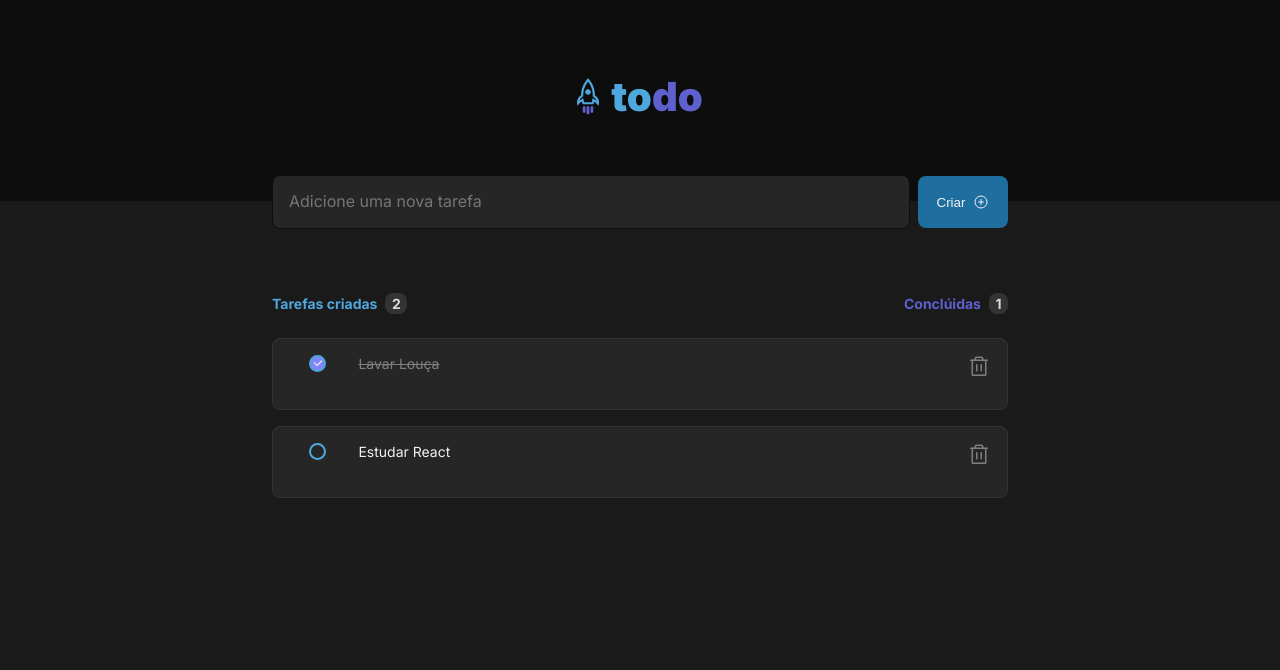
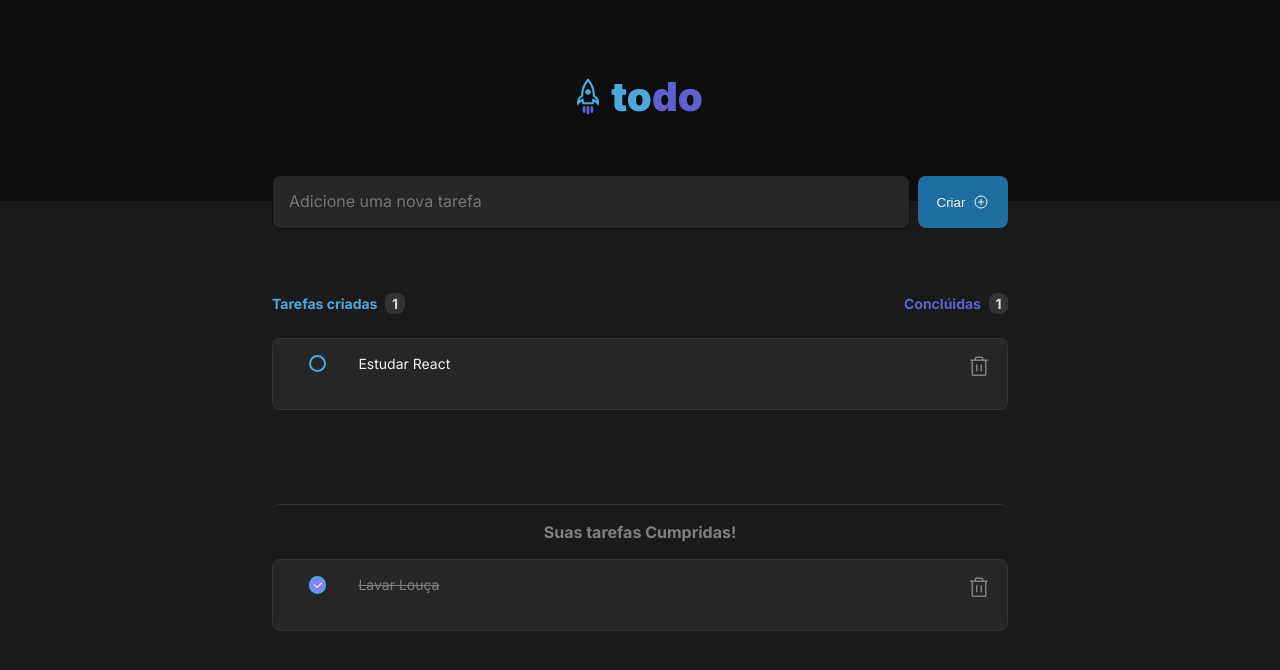
Before and after one commit to JeanLincoln/ToDo-List-React, a React (Vite) app: page / in a window 1280 px wide. Both pictures are taken after a click on the checkbox 317 px from the left and 363 px from the top of the page. Shown: the top 670 px of the page. Built offline with nearby package versions, Linux system fonts and the light colour scheme.

Commit message:
criacao componente Done, estilizacao do componente Done, logica de renderizacao do componente Done,

```diff
--- /dev/null
+++ b/src/Done/index.tsx
@@ -0,0 +1,35 @@
+import { Trash } from 'phosphor-react'
+import styles from './styles.module.css'
+import { Todo } from '../TasksList/index'
+
+interface Task{
+   id:number
+   content:string
+   isChecked:boolean
+   onDeleteTodo:(todo:string)=>void
+   onCheckTodo:(todoId:Todo)=>void
+}
+
+export function Done({id,content,isChecked,onDeleteTodo,onCheckTodo}:Task){
+
+    function handleDeleteTodo(){
+        return onDeleteTodo(content)
+    }
+
+    function handleCheckInput(){
+        return onCheckTodo({id,content,isChecked})
+    }
+
+    return (
+        <div className={styles.taskBody}>
+            <div className={styles.taskBlock}>
+            <label htmlFor={content}></label>
+            <input onChange={handleCheckInput} id={content} type="checkbox" checked/>
+            <p className="taskText">
+                {content}
+            </p>
+            </div>
+            <button onClick={handleDeleteTodo}>< Trash size={24}/></button>
+        </div>
+    )
+}
--- /dev/null
+++ b/src/Done/styles.module.css
@@ -0,0 +1,83 @@
+.taskBody{
+    width: 73.6rem;
+    height: 7.2rem;
+    padding: 1.6rem;
+
+    background-color: var(--gray-500);
+    border-radius: 8px;
+    border: 1px solid var(--gray-400);
+
+    display: flex;
+    align-items: flex-start;
+    justify-content: space-between;
+
+}
+
+.taskBody + .taskBody{
+   margin-top: 1.6rem;
+
+}
+
+
+.taskBlock{
+    display: flex;
+    gap: 2rem;
+
+}
+
+.taskBody input{
+    width: 1.745rem;
+    height: 1.745rem;
+
+    -webkit-appearance: none;
+    -moz-appearance: none;
+    appearance: none;
+
+    border-radius: 50%;
+    border: 2px solid var(--blue-500);
+    transition: 0.2s all linear;
+
+    cursor: pointer;
+}
+
+.taskBody input:hover{
+    border: 2px solid var(--blue-600);
+    background-color: rgba(0,99 ,191 , .3)
+
+}
+
+.taskBody input:checked {
+    color: var(--gray-100);
+    background-color: var(--purple-400);
+    background-image: url("./assets/check.svg");
+    background-size: 1rem;
+    background-repeat: no-repeat;
+    background-position: center;
+  }
+
+  .taskBody input:checked + p{
+    text-decoration: line-through;
+    color: var(--gray-300);
+  }
+
+.taskBody p{
+    padding: 0 1.2rem 0 ;
+    overflow-wrap: break-word;
+    font-size: 1.4rem;
+    color: var(--gray-100);
+}
+
+.taskBody button{
+    background-color: var(--gray-500);
+    border: none;
+}
+
+.taskBody svg{
+    color: var(--gray-300);
+    transition: 0.3s;
+    cursor: pointer;
+}
+
+.taskBody svg:hover{
+    color: var(--red-500);
+}
--- a/src/TasksList/index.tsx
+++ b/src/TasksList/index.tsx
@@ -1,6 +1,7 @@
-import { ClipboardText,PlusCircle} from "phosphor-react"
+import { ClipboardText,MaskSad,PlusCircle} from "phosphor-react"
 import { useState } from "react"
 import {Task} from '../Task/index'
+import { Done } from '../Done/index'
 import styles from './styles.module.css'
 
 export interface Todo{
@@ -38,6 +39,18 @@ export function TasksList(){
         return
     }
 
+    function renderDones(){
+        if(!checkedTodos.length){
+            return(
+            <div className={styles.noDones}>
+                <MaskSad size={60}/>
+                <p>Você não tem nenhuma tarefa feita</p>
+            </div>
+            )
+        }
+        return <strong>Suas tarefas Cumpridas!</strong>
+    }
+
     function insertNewTask(e:any){
         e.preventDefault()
         const newTodo ={
@@ -65,13 +78,22 @@ export function TasksList(){
         const itsAlreadyChecked =
         checkedTodos.some(todo=>todo.id === todoToCheck.id)
 
+        const leftTodos = todos.filter(todo => todo.id !== todoToCheck.id)
+
         if(itsAlreadyChecked){
         const uncheckTodo = checkedTodos.filter(
             todo => todo.id !== todoToCheck.id)
 
-        return setCheckedTodos(uncheckTodo)
+            return (
+              setTodos([...todos,todoToCheck]),
+             setCheckedTodos(uncheckTodo)
+         )
         }
-        return setCheckedTodos([...checkedTodos,todoToCheck])
+
+        return (
+            setTodos(leftTodos),
+            setCheckedTodos([...checkedTodos,todoToCheck])
+            )
     }
 
     function addTask({id,content, isChecked}:Todo){
@@ -84,7 +106,19 @@ export function TasksList(){
                 onCheckTodo={handleCheckTodo}
             />
             )
-        }
+    }
+
+    function doneTask({id,content, isChecked}:Todo){
+            return(  <Done
+                  key={id}
+                  id={id}
+                  isChecked={isChecked}
+                  content={content}
+                  onDeleteTodo={deleteTodo}
+                  onCheckTodo={handleCheckTodo}
+              />
+              )
+    }
 
     return(
         <div className={styles.tasks}>
@@ -112,8 +146,16 @@ export function TasksList(){
             </p>
             </div>
             {renderTasks()}
-            <div className={styles.Todos}>
-            {todos.map(addTask)}
+            <div className={styles.todos}>
+                {todos.map(addTask)}
+            </div>
+            <div className={styles.dones}>
+                <div className={styles.doneList}>
+                {renderDones()}
+
+                </div>
+
+                {checkedTodos.map(doneTask)}
             </div>
         </div>
     )
--- a/src/TasksList/styles.module.css
+++ b/src/TasksList/styles.module.css
@@ -41,11 +41,10 @@
     color:var(--gray-300) ;
     border-radius: 8px;
     border-top: 1px solid var(--gray-400);
-    margin-bottom: 6.4rem;
 }
 
 .tasksList svg{
-    margin: 6.4rem 0 24.8rem;
+    margin: 6.4rem 0 7rem;
 }
 
 .tasksList p,.tasksList strong{
@@ -100,3 +99,42 @@
 .inputField button:hover{
     background-color: var(--blue-500);
 }
+
+.dones{
+    margin-top: 3rem;
+}
+
+.doneList{
+    display: flex;
+    flex-direction: column;
+    align-items: center;
+
+    color:var(--gray-300) ;
+    border-radius: 8px;
+    border-top: 1px solid var(--gray-400);
+    margin-bottom: 1.6rem;
+}
+
+.doneList strong{
+    margin-top: 1.6rem;
+    font-size: 1.6rem;
+    line-height: 1.4;
+}
+
+.doneList{
+    margin: 6.4rem 0 1.6rem;
+}
+
+.noDones{
+    display: flex;
+    flex-direction: column;
+    align-items: center;
+
+    color:var(--gray-300) ;
+    margin-top: 1.6rem;
+}
+
+.noDones p{
+    font-size: 1.6rem;
+    margin-top: 1.6rem;
+}
```
Also changed, not shown: src/Done/assets/check.svg (added).
